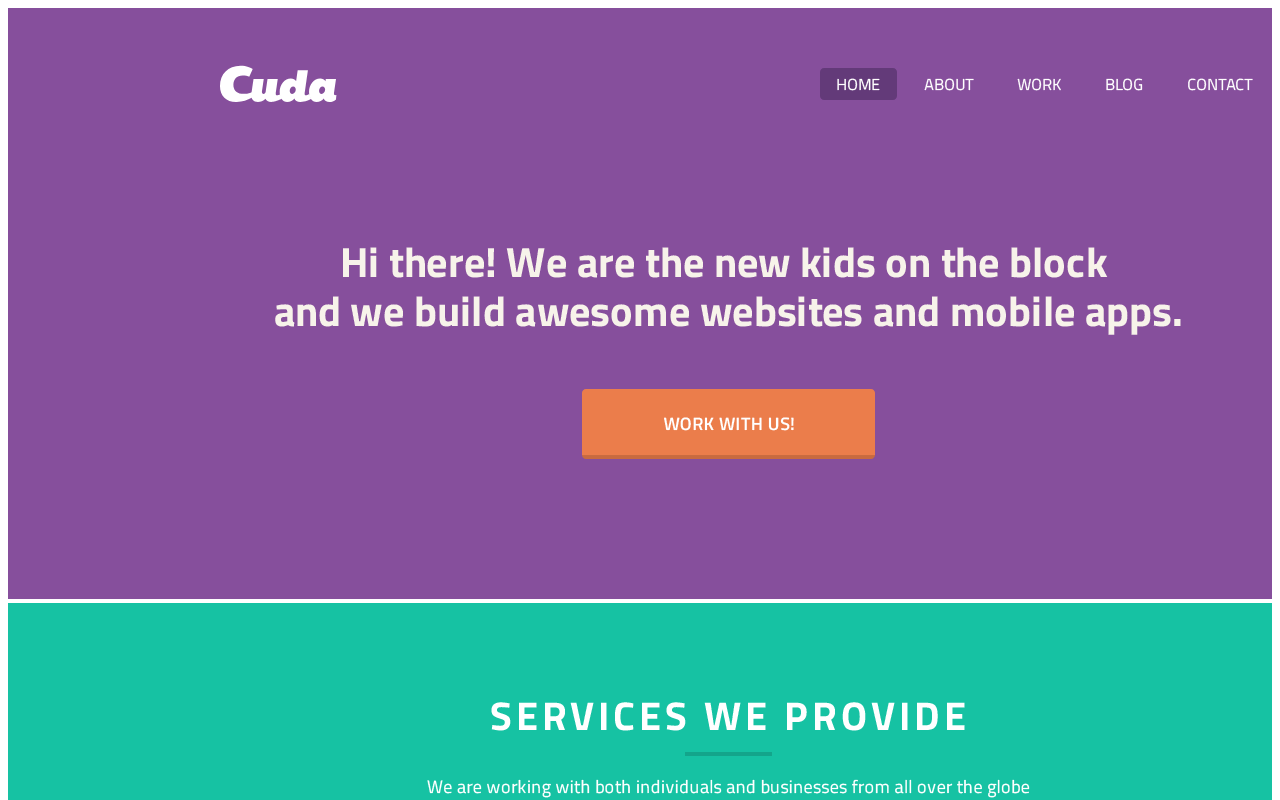
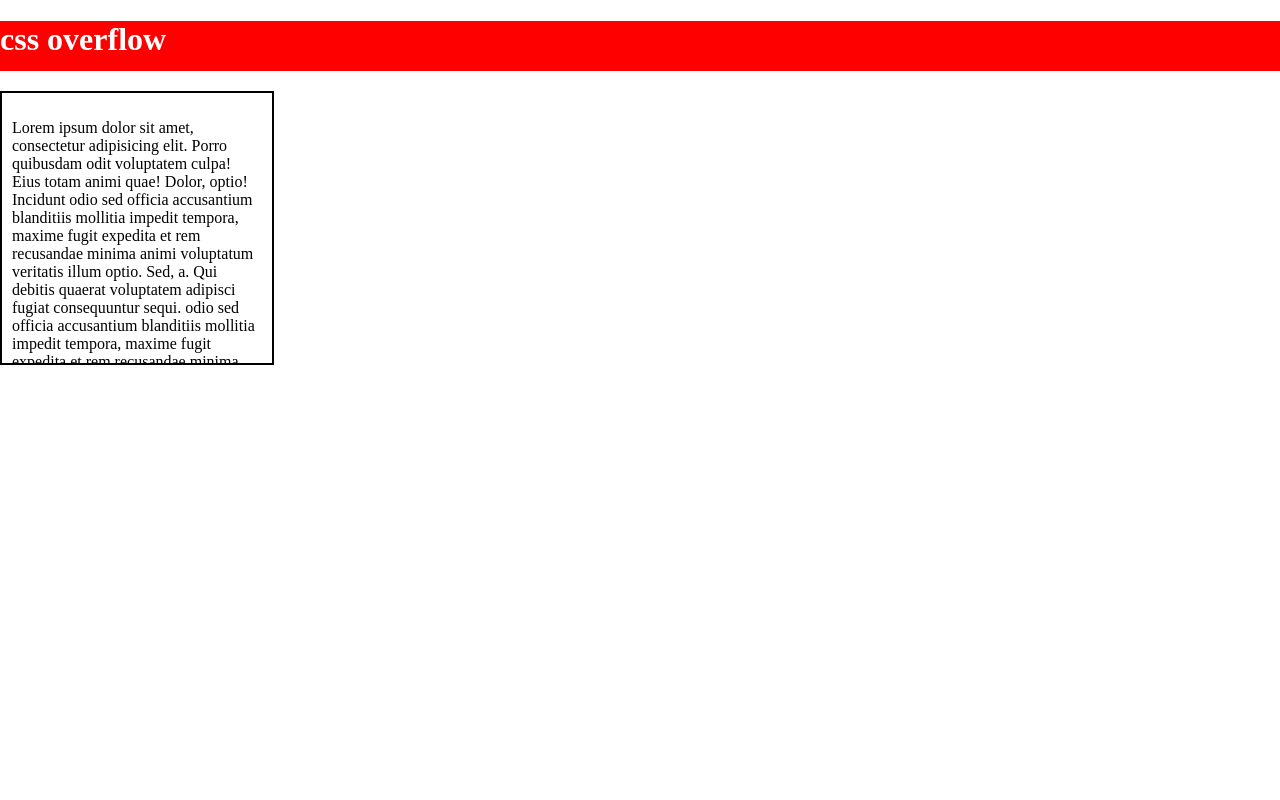
Before and after one commit to MdRabbihossain13913/web-classes, a plain HTML site: page index.html in a window 1280 px wide. Shown: the top 800 px of the page. Drawn offline with Linux system fonts and the light colour scheme.

Commit message:
first commit

```diff
--- a/index.html
+++ b/index.html
@@ -1,65 +1,22 @@
-<!doctype html>
-<html>
+<!DOCTYPE html>
+<html lang="en">
 <head>
-
-      <meta charset= "UTF-8">
-      <title> project</title>
+    <meta charset="UTF-8">
+    <title>web class</title>
 	<link rel="stylesheet" href="stayle.css">
 </head>
 <body>
-     <section id="homeslider">
-		<div class="container">
-			<div class="slidercontent">
-				<img src="imges/01.png">
-
-
-
+     <div class="content">
+	    <h1> css overflow</h1>
 	  </div>
 
-		</div>
-
-	      <div class="container">
-
-			<div class="services">
-			   <img src="imges/02.png">
-
-
-
-			</div>
-
-		  </div>
-	 </section>
-
-	 <header id=="About-slider">
-
-		<div class="container">
-		  <div class="Beautiful Team">
-		    <img src="imges/03.png">
-
-		  </div>
-
-
-		</div>
-		     <div class="container">
-	      <div class="We Got Skills>
-
-
-
-
-		  </div>
-
-
-	   </div>
-	   </div>
-
-
-	 </header>
-
-   <div id="footer">
-
-     <div class="Email">
-      MD.RabbiHossain@copyright 13913.
-	  </div>
+    <div id="lorem">
+        <p>Lorem ipsum dolor sit amet, consectetur adipisicing elit. Porro quibusdam odit voluptatem culpa! Eius totam animi quae! Dolor, optio! Incidunt
+        odio sed officia accusantium blanditiis mollitia impedit tempora, maxime fugit expedita et rem recusandae minima animi voluptatum veritatis
+        illum optio.
+        Sed, a. Qui debitis quaerat voluptatem adipisci fugiat consequuntur sequi.  odio sed officia accusantium blanditiis mollitia impedit tempora, maxime fugit expedita et rem recusandae minima animi voluptatum veritatis
+        illum optio.
+        Sed, a. Qui debitis quaerat voluptatem adipisci fugiat consequuntur sequi.</p>
     </div>
 </body>
 </html>
--- a/stayle.css
+++ b/stayle.css
@@ -1,18 +1,27 @@
-*body{
-	margin: 0;
-	padding: 0;
+body{
+	margin:0;
 }
 
-.homeslider {
-    background: no-repeat;
-    overflow: hidden;
-	padding: 0;
-	margin: 0;
+#lorem {
+    width: 250px;
+    height: 250px;
+    border: 2px solid black;
 }
-.slidercontent {
-
+.content{
+    background-color: red;
+    color: #FFF;
+	width: 100% ;
+    height: 50px;
+	margin-bottom: 20px;
 }
-.container {
-	 background: no-repeat;
-    overflow: hidden;
+.main-manu{
+	type-style: none;
 }
+div#lorem {
+    color: #000;
+    width: 250px;
+    height: 250px;
+    border: 2px solid black;
+	overflow: scroll;
+	padding: 10px 10px 10px 10px;
+}
```
Also changed, not shown: imges/01.png (deleted), imges/02.png (deleted), imges/03.png (deleted), imges/04.png (deleted), imges/05.png (deleted), imges/06.png (deleted), imges/07.png (deleted). Lines whose indentation alone changed are shown as unchanged.
